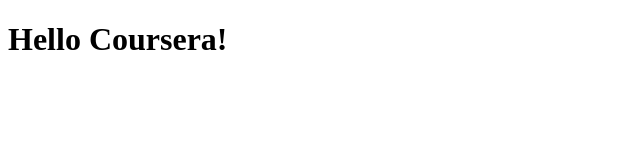
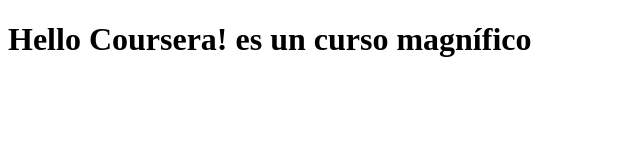
Before and after one commit to aretoso/coursera-test, a plain HTML site: page site/index.html in a window 1280 px wide. Shown: the whole page, without its empty margins (0-640 px from the left). Drawn offline with Linux system fonts and the light colour scheme.

Commit message:
nuevo cambio

```diff
--- a/site/index.html
+++ b/site/index.html
@@ -4,6 +4,6 @@
 	<title>Hello Coursera!</title>
 </head>
 <body>
-<h1>Hello Coursera!</h1>
+<h1>Hello Coursera! es un curso magnífico</h1>
 </body>
 </html>
```
